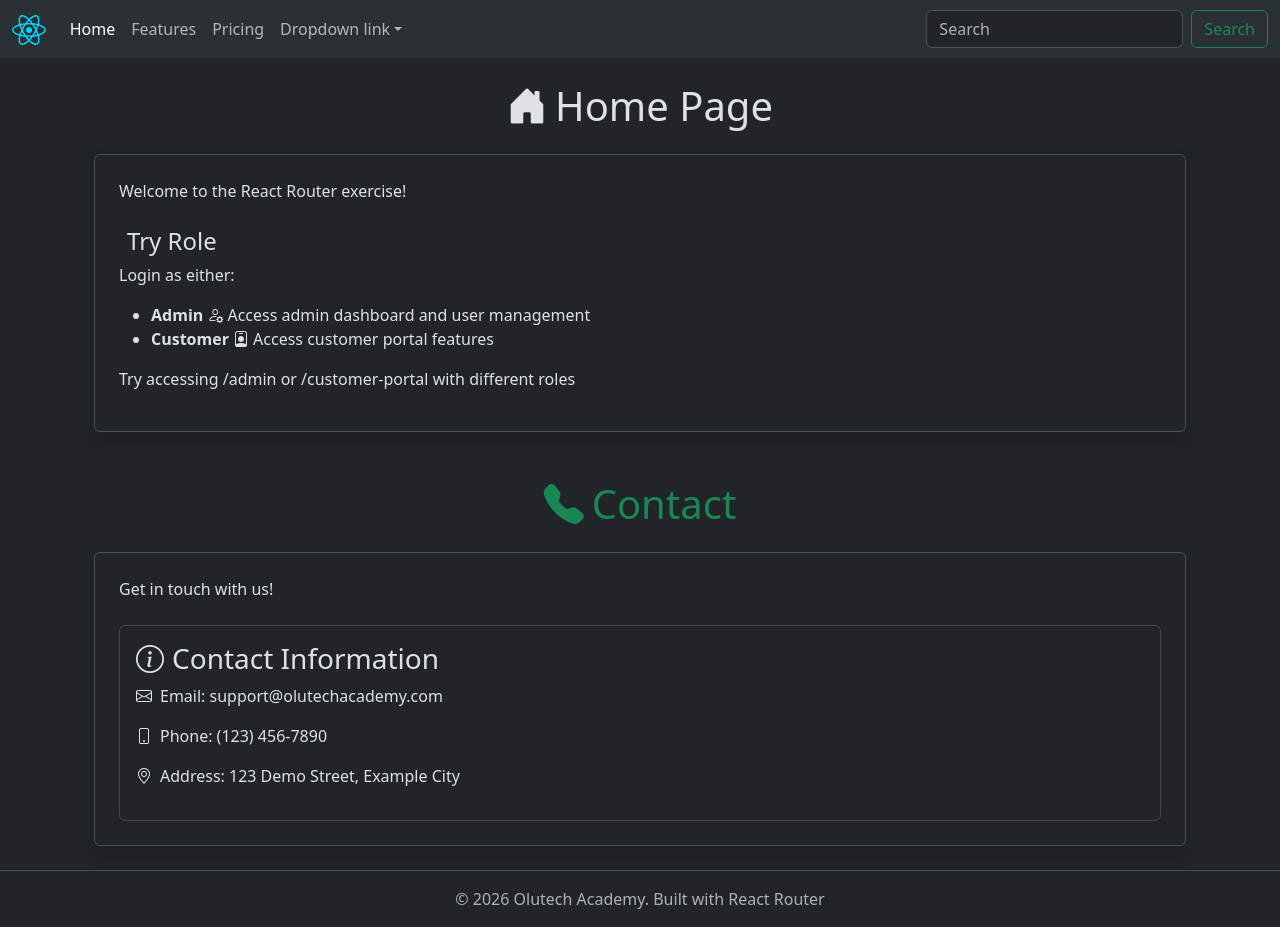
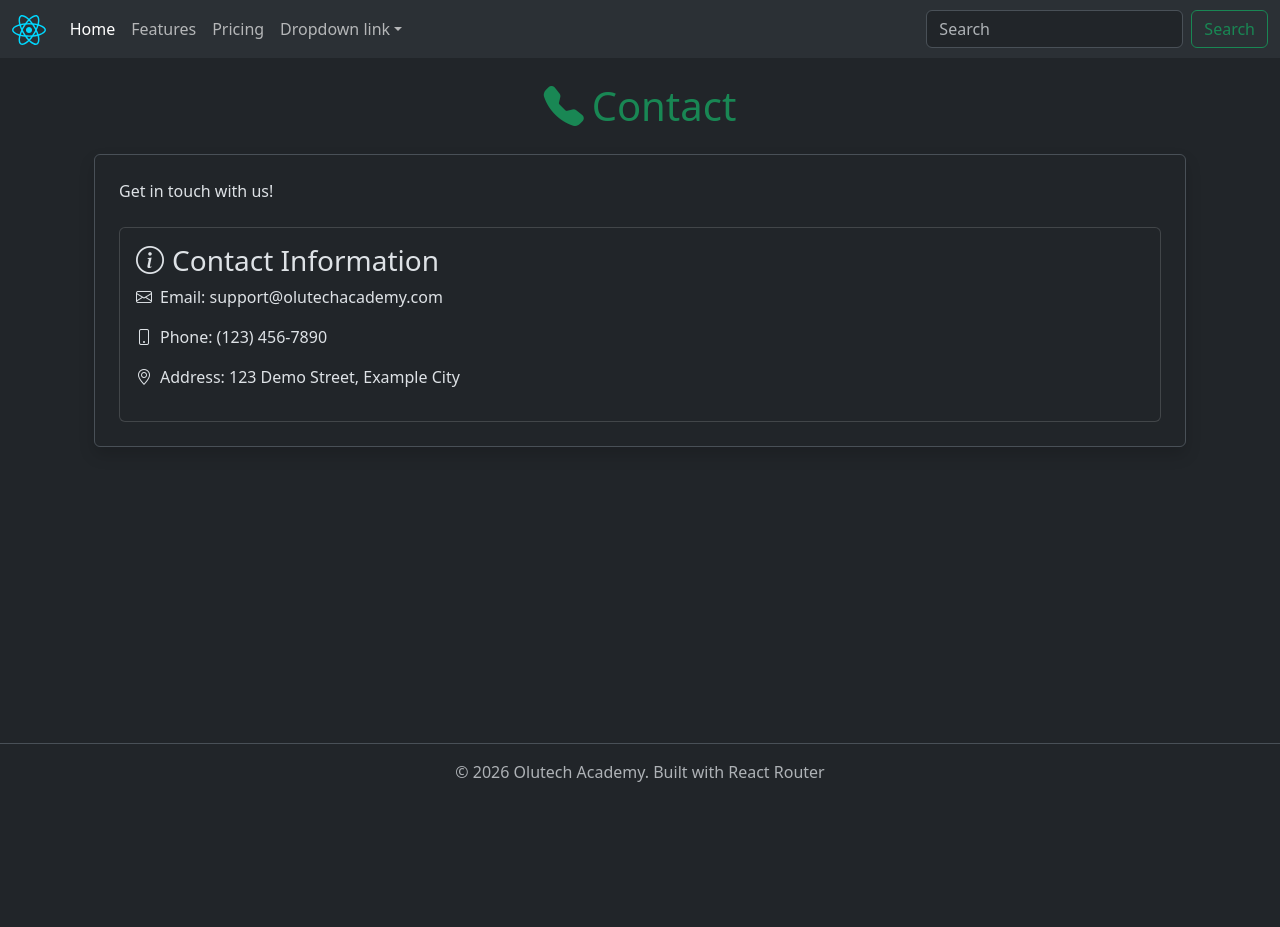
Before and after one commit to codewithEvolg/Routeopedia, a React (Vite) app in the folder routeopedia/: page /contact in a window 1280 px wide. After the commit the page ends 800 px from the top, so only its background shows below. Built offline with nearby package versions, Linux system fonts and the light colour scheme.

Commit message:
teaching: added the AppRouter component

```diff
--- a/routeopedia/src/App.jsx
+++ b/routeopedia/src/App.jsx
@@ -1,6 +1,7 @@
 import MainLayout from "./layouts/MainLayout";
 import Home from "./pages/Home";
 import Contact from "./pages/Contact";
+import AppRouter from "./routes/AppRouter";
 
 function App() {
   const year = new Date().getFullYear();
@@ -9,8 +10,7 @@ function App() {
       <div className="d-flex flex-column min-vh-100">
         <MainLayout />
         <main className="container flex-grow-1 d-flex flex-column">
-          <Home />
-          <Contact />
+          <AppRouter />
         </main>
         <footer
           className="mt-auto py-3 border-top text-center text-muted"
--- a/routeopedia/src/main.jsx
+++ b/routeopedia/src/main.jsx
@@ -1,9 +1,12 @@
 import { StrictMode } from "react";
 import { createRoot } from "react-dom/client";
 import App from "./App.jsx";
+import { BrowserRouter } from "react-router-dom";
 
 createRoot(document.getElementById("root")).render(
   <StrictMode>
-    <App />
+    <BrowserRouter>
+      <App />
+    </BrowserRouter>
   </StrictMode>
 );
--- /dev/null
+++ b/routeopedia/src/routes/AppRouter.jsx
@@ -0,0 +1,12 @@
+import { Routes, Route } from "react-router-dom";
+import Home from "../pages/Home";
+import Contact from "../pages/Contact";
+const AppRouter = () => {
+  return (
+    <Routes>
+      <Route path="/" element={<Home />} />
+      <Route path="/contact" element={<Contact />} />
+    </Routes>
+  );
+};
+export default AppRouter;
```
